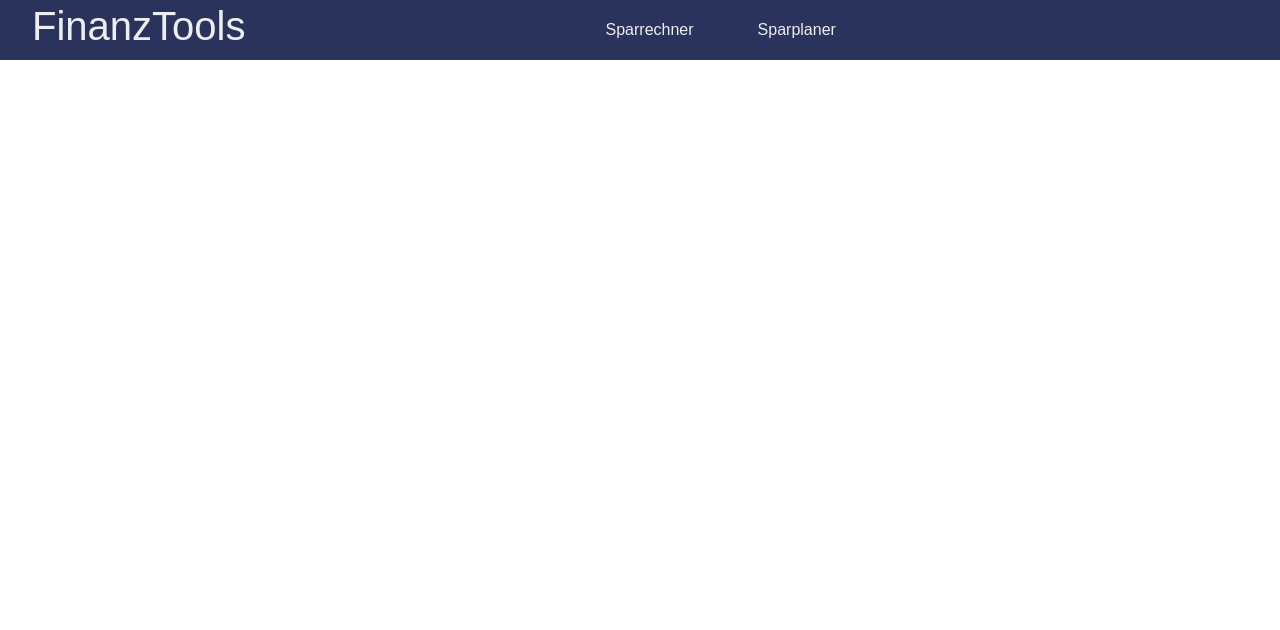
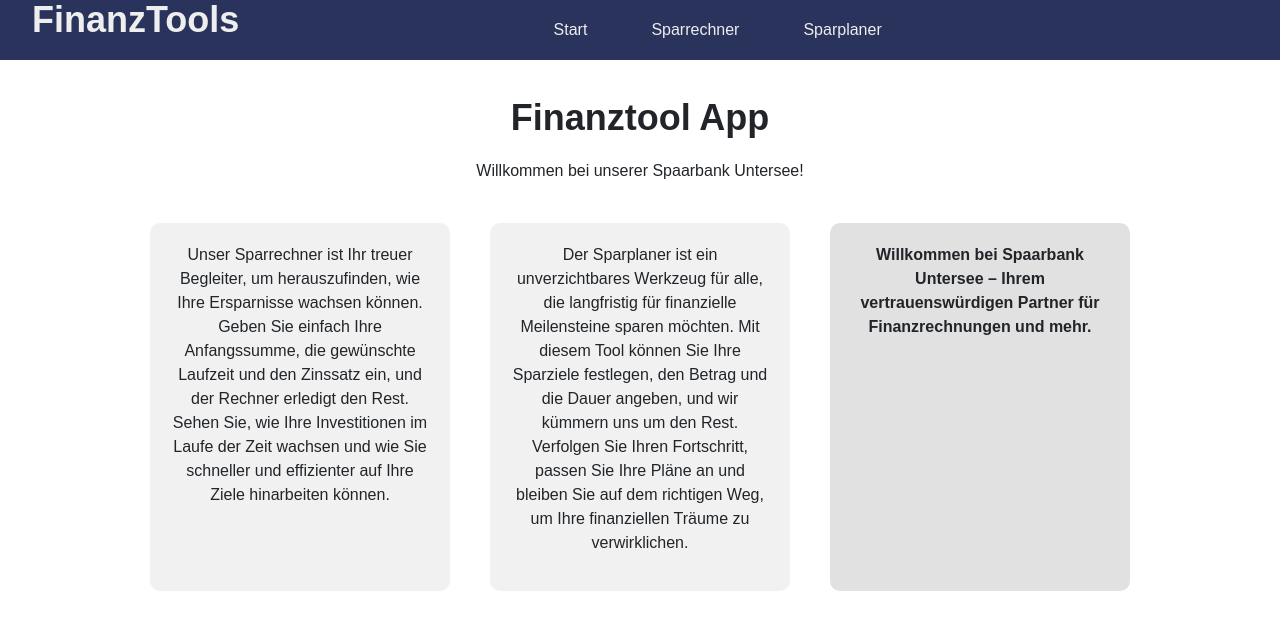
Before and after one commit to y4nisb/Pensionsrechner, a React (Create React App) app in the folder client/: page / in a window 1280 px wide. Shown: the top 630 px of the page. Built offline with nearby package versions, Linux system fonts and the light colour scheme.

Commit message:
Startseite erstellen Startseite erstellen 6.0

```diff
--- a/client/src/App.js
+++ b/client/src/App.js
@@ -5,6 +5,7 @@ import Navbar from "./navbar.js";
 import Popup from "reactjs-popup";
 import { BrowserRouter as Router, Routes, Route } from "react-router-dom";
 import "bootstrap/dist/css/bootstrap.min.css";
+import Home from "./home";
 
 function App() {
   console.log(window.location);
@@ -22,6 +23,10 @@ function App() {
     <React.Fragment>
       <Navbar />
       <Routes>
+        <Route path="/" element={<Home />} />
+
+        <Route path="/home" element={<Home />} />
+
         <Route path="/sparrechner" element={<Sparrechner />} />
 
         <Route path="/sparplaner" element={<Sparplaner />} />
--- /dev/null
+++ b/client/src/home.css
@@ -0,0 +1,44 @@
+.homepage {
+  text-align: center;
+  padding: 20px;
+}
+
+h1 {
+  font-size: 36px;
+  font-weight: bold;
+  margin-bottom: 20px;
+}
+
+.Willkommen {
+  margin-bottom: 40px;
+}
+
+.block-text {
+  display: flex;
+  flex-wrap: wrap;
+  justify-content: center;
+  gap: 20px;
+  margin-bottom: 40px;
+}
+
+.text1,
+.text2,
+.text3,
+.text4,
+.text5,
+.schlusstext {
+  width: 300px;
+  padding: 20px;
+  background-color: #f1f1f1;
+  border-radius: 10px;
+}
+
+p {
+  font-size: 16px;
+  line-height: 1.5;
+}
+
+.schlusstext {
+  background-color: #e1e1e1;
+  font-weight: bold;
+}
--- /dev/null
+++ b/client/src/home.js
@@ -0,0 +1,48 @@
+import "./home.css";
+
+function Home() {
+  return (
+    <div className="homepage">
+      <div>
+        <h1>Finanztool App</h1>
+      </div>
+      <div className="Willkommen">
+        <p>Willkommen bei unserer Spaarbank Untersee!</p>
+      </div>
+      <div className="block-text">
+        <div className="text2">
+          {" "}
+          <p>
+            Unser Sparrechner ist Ihr treuer Begleiter, um herauszufinden, wie
+            Ihre Ersparnisse wachsen können. Geben Sie einfach Ihre
+            Anfangssumme, die gewünschte Laufzeit und den Zinssatz ein, und der
+            Rechner erledigt den Rest. Sehen Sie, wie Ihre Investitionen im
+            Laufe der Zeit wachsen und wie Sie schneller und effizienter auf
+            Ihre Ziele hinarbeiten können.
+          </p>
+        </div>
+        <br></br>
+        <div className="text3">
+          {" "}
+          <p>
+            Der Sparplaner ist ein unverzichtbares Werkzeug für alle, die
+            langfristig für finanzielle Meilensteine sparen möchten. Mit diesem
+            Tool können Sie Ihre Sparziele festlegen, den Betrag und die Dauer
+            angeben, und wir kümmern uns um den Rest. Verfolgen Sie Ihren
+            Fortschritt, passen Sie Ihre Pläne an und bleiben Sie auf dem
+            richtigen Weg, um Ihre finanziellen Träume zu verwirklichen.
+          </p>
+        </div>
+        <br></br>
+        <div className="schlusstext">
+          <p>
+            Willkommen bei Spaarbank Untersee – Ihrem vertrauenswürdigen Partner
+            für Finanzrechnungen und mehr.
+          </p>
+        </div>
+      </div>
+    </div>
+  );
+}
+
+export default Home;
--- a/client/src/navbar.js
+++ b/client/src/navbar.js
@@ -14,6 +14,9 @@ function Navbar() {
       <header>
         <h1>FinanzTools</h1>
         <nav ref={navRef}>
+          <a href onClick={() => navigate("/home")}>
+            Start
+          </a>
           <a href onClick={() => navigate("/sparrechner")}>
             Sparrechner
           </a>
```
